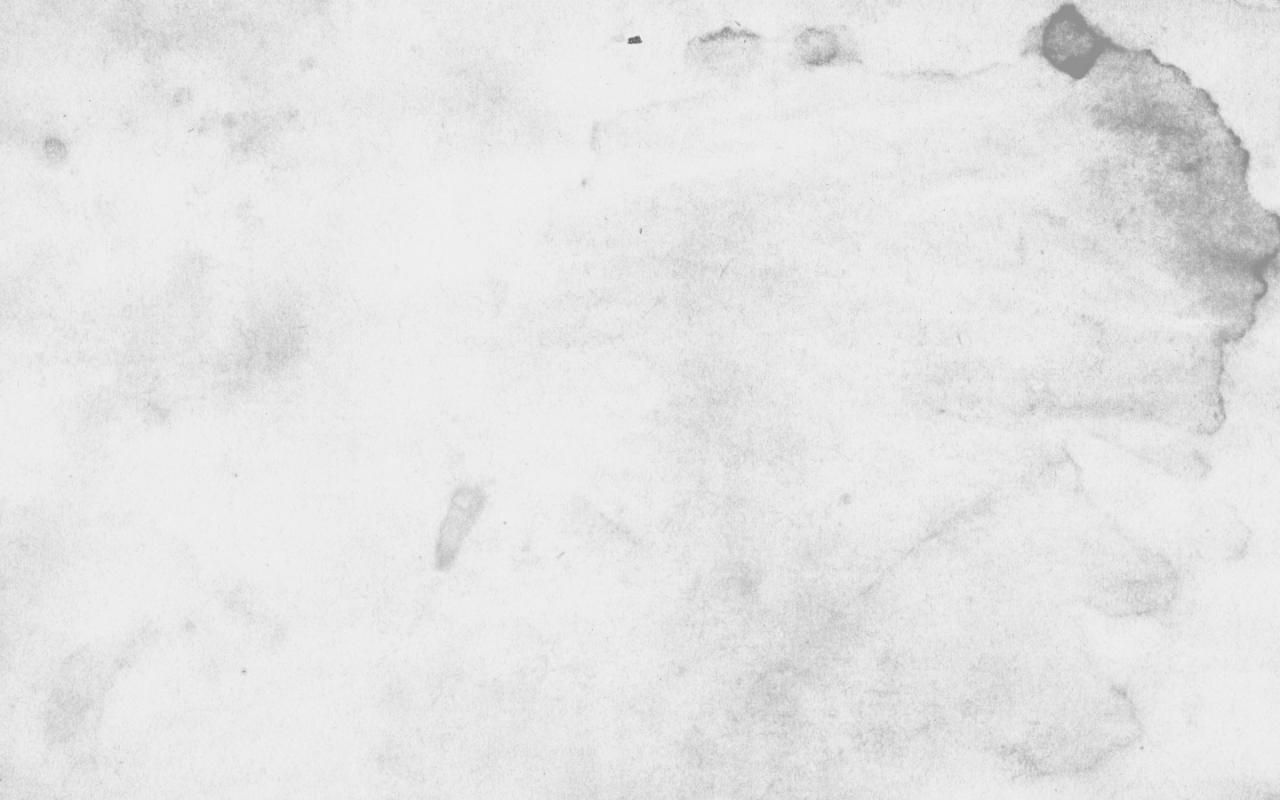
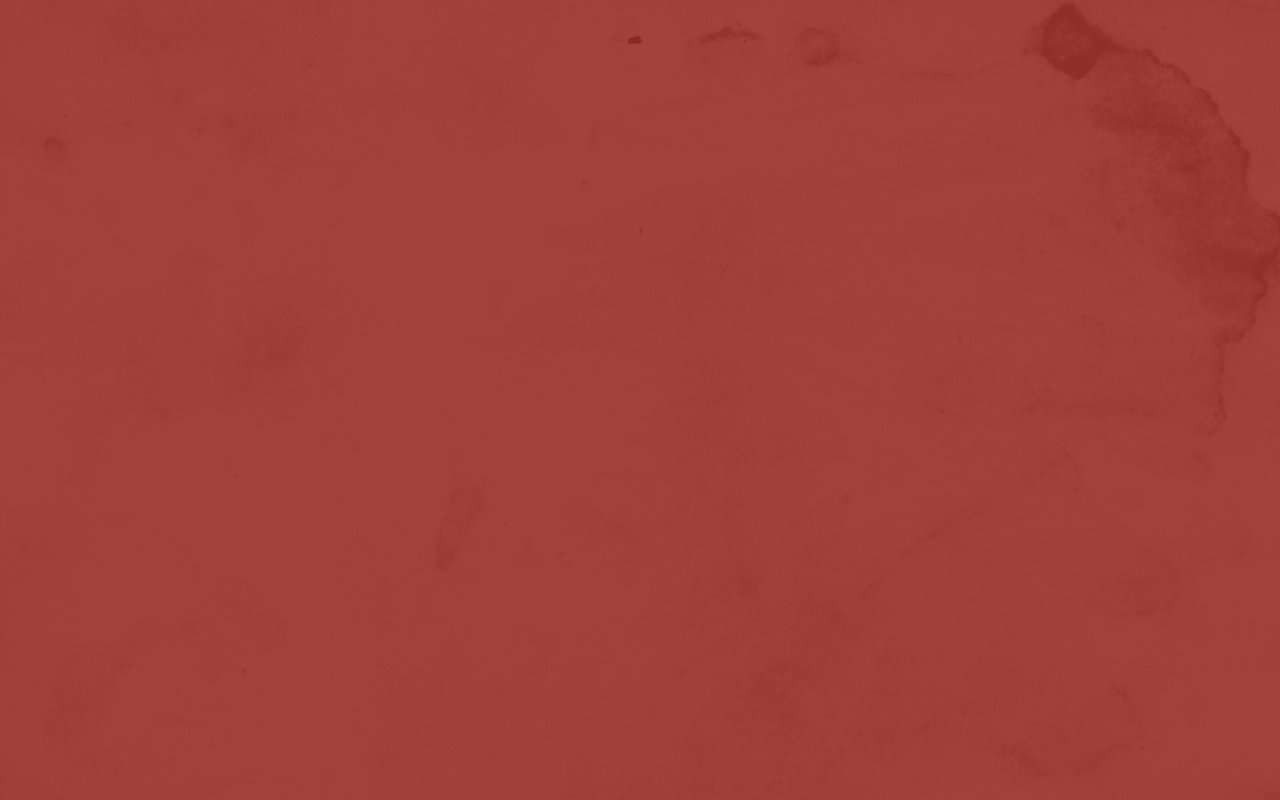
Before and after one commit to ahmedehab161/Monopoly, a plain HTML site: page index.html in a window 1280 px wide. Drawn offline with Linux system fonts and the light colour scheme.

Commit message:
Index init For The First Time

```diff
--- a/css/main.css
+++ b/css/main.css
@@ -1,7 +1,15 @@
-* {
+*{
+    box-sizing: border-box;
     margin: 0;
     padding: 0;
+    background-color: #962219;
+}
+
+body{
+    width: 100vw;
+    height: 100vh;
     background-image: url('../images/Dirt.png');
     background-repeat: no-repeat;
     background-size: cover;
+    opacity: 0.2;
 }
--- a/index.html
+++ b/index.html
@@ -2,7 +2,12 @@
 <html lang = "en">
 
 <head>
+  <!-- Meta -->
   <meta charset="utf-8" />
+  <meta name="viewport" content="width=device-width, initial-scale=1.0">
+  <!-- Title -->
+  <title>Monopoly</title>
+  <!-- Css Files -->
   <link rel="stylesheet" href="css/main.css" />
 </head>
 
```
